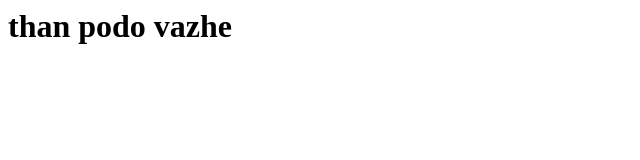
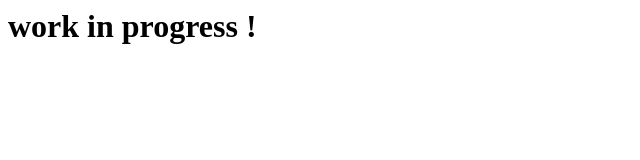
Before and after one commit to 404mskiran/404mskrian, a plain HTML site: page index.html in a window 1280 px wide. Shown: the whole page, without its empty margins (0-640 px from the left). Drawn offline with Linux system fonts and the light colour scheme.

Commit message:
Update index.html

```diff
--- a/index.html
+++ b/index.html
@@ -6,6 +6,6 @@
     <title>Document</title>
 </head>
 <body>
-    <h1> than podo vazhe </h1>
+    <h1> work in progress !  </h1>
 </body>
 </html>
```
